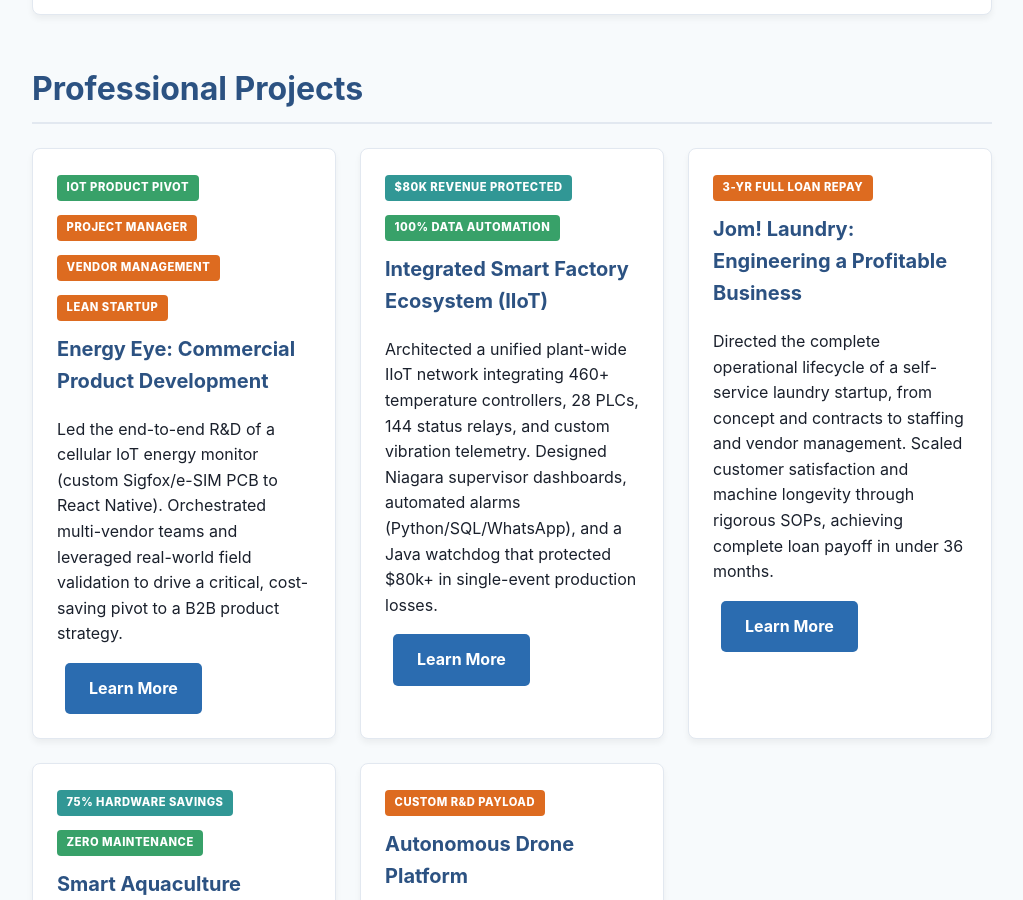
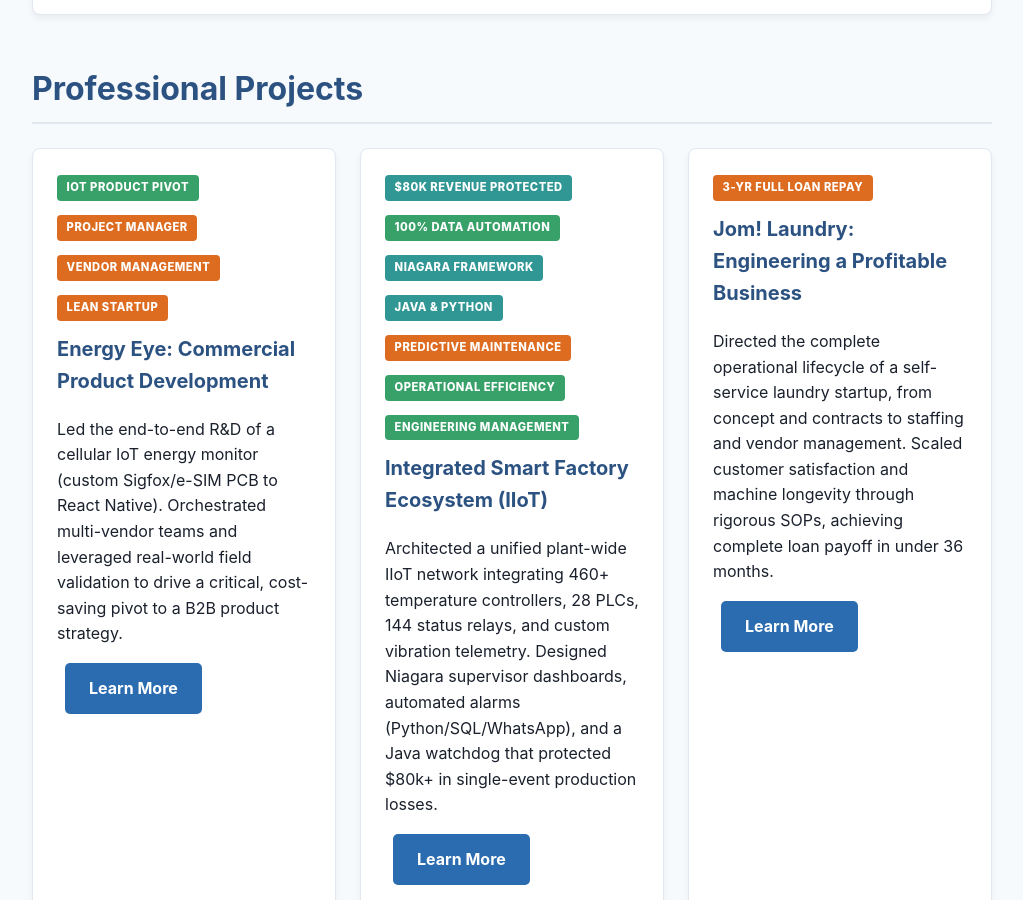
Before and after one commit to xion-xion/xion-xion.github.io, a Jekyll site: the page built from index.html, in a window 1280 px wide and 900 px high, scrolled down 2458 px. Shown: the whole window, without its empty margins (128-1151 px from the left). Built offline with Jekyll 4.4.1, drawn with Linux system fonts in a browser that asks for light colours.

Commit message:
Add automation, software, maintenance, and efficiency tags to Smart Factory card

```diff
--- a/index.html
+++ b/index.html
@@ -229,6 +229,11 @@
         <div class="project-card">
             <span class="metric-badge accent">$80k Revenue Protected</span>
             <span class="metric-badge green">100% Data Automation</span>
+            <span class="metric-badge accent">Niagara Framework</span>
+            <span class="metric-badge accent">Java & Python</span>
+            <span class="metric-badge orange">Predictive Maintenance</span>
+            <span class="metric-badge green">Operational Efficiency</span>
+            <span class="metric-badge green">Engineering Management</span>
             <h3>Integrated Smart Factory Ecosystem (IIoT)</h3>
             <p>Architected a unified plant-wide IIoT network integrating 460+ temperature controllers, 28 PLCs, 144 status relays, and custom vibration telemetry. Designed Niagara supervisor dashboards, automated alarms (Python/SQL/WhatsApp), and a Java watchdog that protected $80k+ in single-event production losses.</p>
             <a href="projects/project-smart-factory.html" class="button">Learn More</a>
```
